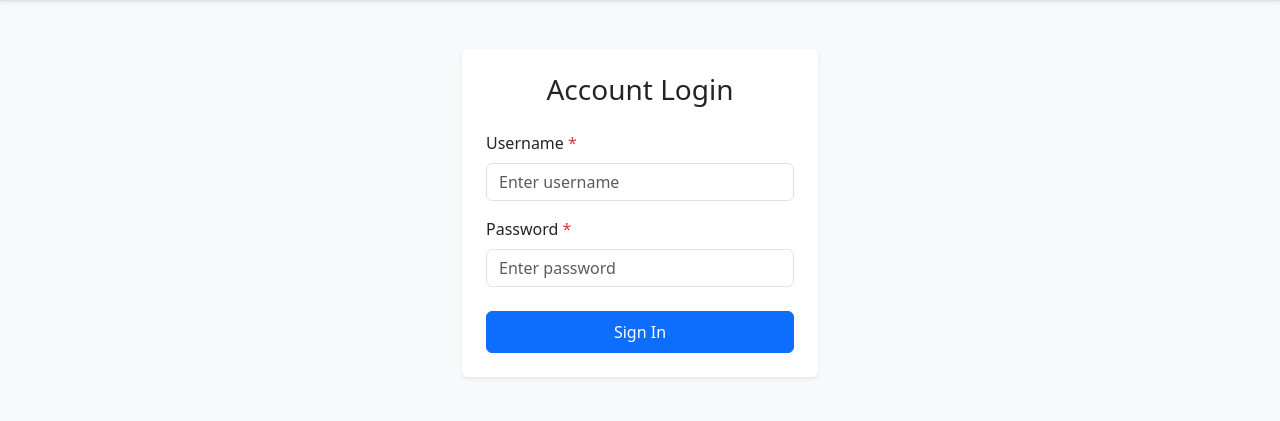
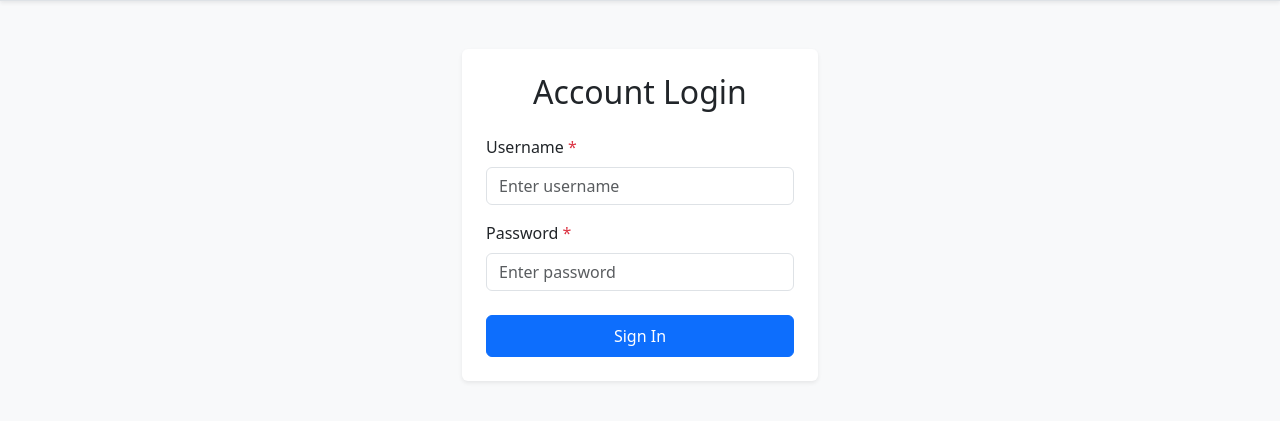
Before and after one commit to shrutijind/student_project, a Django app: page / in a window 1280 px wide. Shown: the part 522-943 px from the top of the page. Run offline with Django 5.2, Linux system fonts and the light colour scheme.

Commit message:
Fix W3C HTML validation errors and heading levels

```diff
--- a/students/templates/students/login.html
+++ b/students/templates/students/login.html
@@ -5,7 +5,7 @@
     <div class="col-md-4">
         <div class="card shadow-sm border-0">
             <div class="card-body p-4">
-                <h3 class="card-title text-center mb-4 font-weight-bold">Account Login</h3>
+                <h2 class="card-title text-center mb-4 font-weight-bold">Account Login</h2>
 
                 <form method="POST" action="{% url 'login' %}" novalidate>
                     {% csrf_token %}
```
